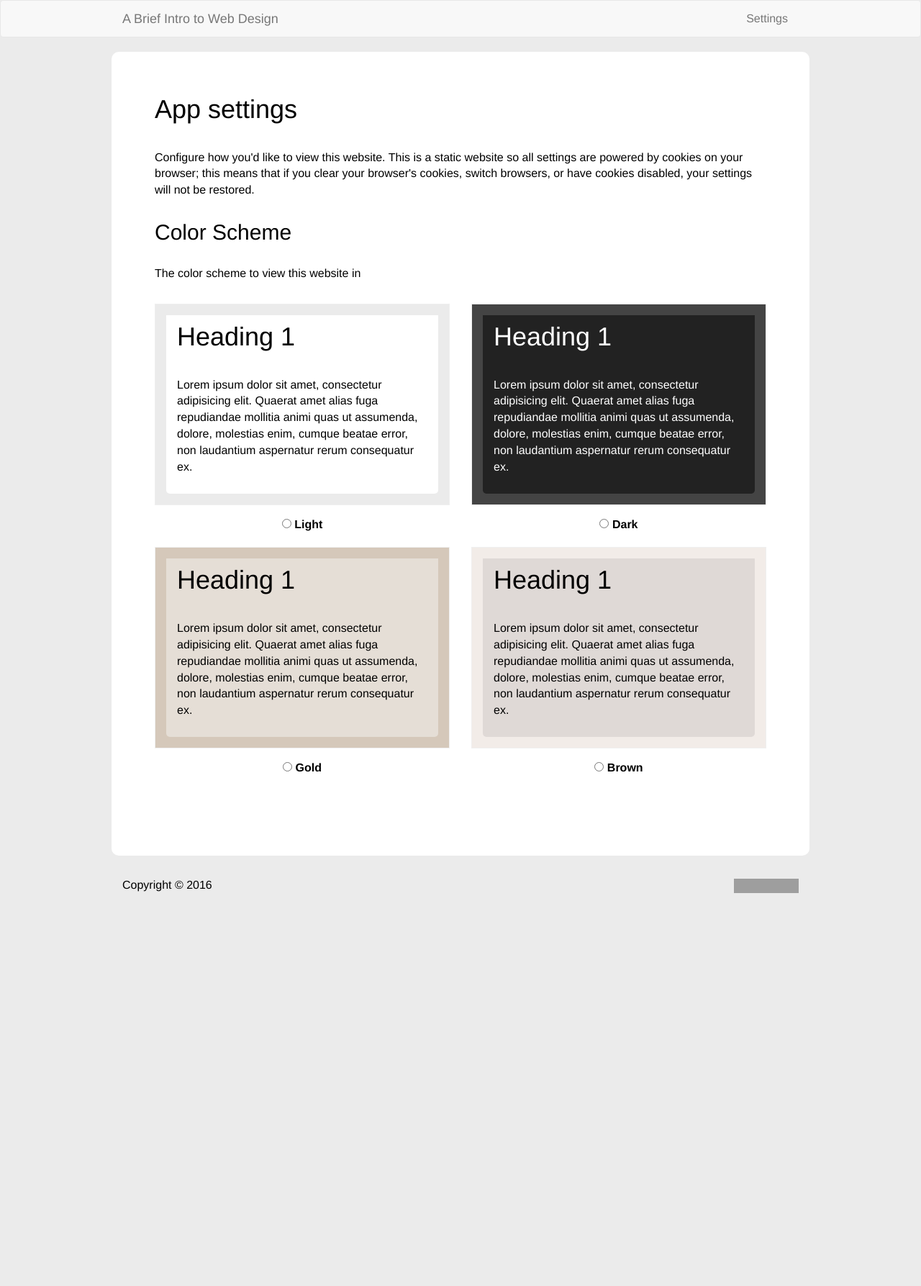
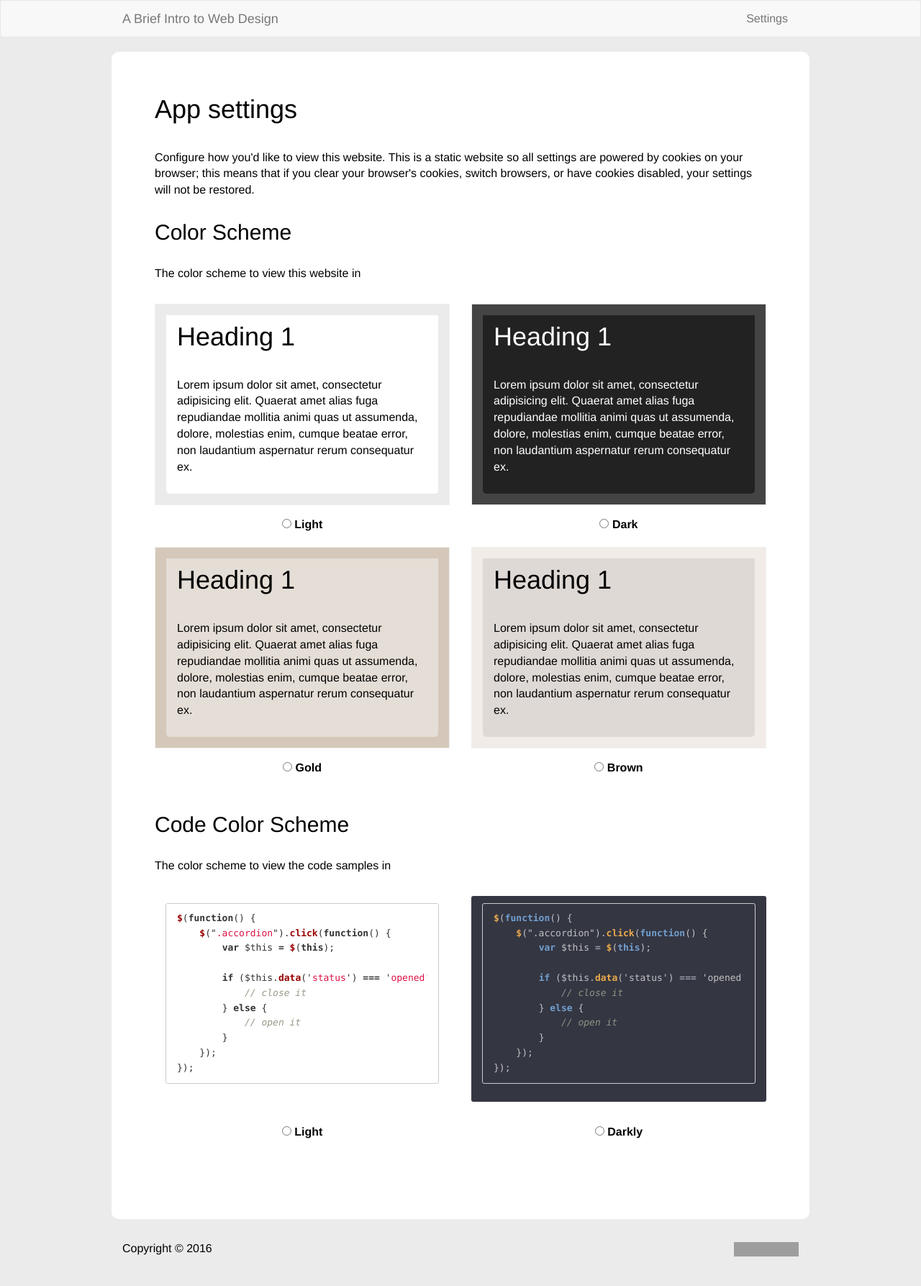
Before and after one commit to allejo/Intro-To-Web, a Jekyll site: the page built from settings.html, in a window 1280 px wide. Shown: the whole page at 72% size. Built offline with Jekyll 4.4.1, drawn with Linux system fonts in a browser that asks for light colours; nearby versions of some CDN libraries; comment, search, counter and statistics services are not loaded; before the commit the page ends 1282 px from its top, so only the background shows below that; grey boxes are pictures that could not be loaded.

Commit message:
Add support code color schemes

````diff
--- /dev/null
+++ b/_includes/partials/color-scheme-code.html
@@ -0,0 +1,26 @@
+{% capture samplecode %}
+```js
+$(function() {
+    $(".accordion").click(function() {
+        var $this = $(this);
+
+        if ($this.data('status') === 'opened') {
+            // close it
+        } else {
+            // open it
+        }
+    });
+});
+```
+{% endcapture %}
+
+<div class="col-md-6 code-local">
+    <div class="colorscheme__code code-{{ include.theme }}">
+        {{ samplecode | markdownify}}
+    </div>
+    <div class="colorscheme__options">
+        <label>
+            <input type="radio" name="codeColorScheme" value="{{ include.theme }}"> {{ include.theme | capitalize }}
+        </label>
+    </div>
+</div>
--- a/_includes/partials/color-scheme-preview.html
+++ b/_includes/partials/color-scheme-preview.html
@@ -7,7 +7,7 @@
     </div>
     <div class="colorscheme__options">
         <label>
-            <input type="radio" name="ui-colorscheme" value="{{ include.theme }}"> {{ include.theme | capitalize }}
+            <input type="radio" name="siteColorScheme" value="{{ include.theme }}"> {{ include.theme | capitalize }}
         </label>
     </div>
 </div>
--- a/_layouts/default.html
+++ b/_layouts/default.html
@@ -1,5 +1,5 @@
 <!DOCTYPE html>
-<html class="t-light">
+<html class="t-light code-light">
     {% include head.html %}
 
     <body>
--- a/_sass/code-editor/_main.scss
+++ b/_sass/code-editor/_main.scss
@@ -11,3 +11,11 @@ pre code {
     border: 1px dotted #D0D0D0;
     width: 100%;
 }
+
+.highlight {
+    border-radius: 3px;
+    overflow: auto;
+    padding: 10px 15px;
+    white-space: pre;
+    word-wrap: normal; // horizontal scrolling
+}
--- a/_sass/code-editor/_syntax-highlighting.scss
+++ /dev/null
@@ -1,71 +0,0 @@
-/**
- * Syntax highlighting styles
- */
-.highlight {
-    background: #fff;
-    margin-bottom: $spacing-unit / 2;
-
-    .highlighter-rouge & {
-      background: #eef;
-    }
-
-    .c     { color: #998; font-style: italic } // Comment
-    .err   { color: #a61717; background-color: #e3d2d2 } // Error
-    .k     { font-weight: bold } // Keyword
-    .o     { font-weight: bold } // Operator
-    .cm    { color: #998; font-style: italic } // Comment.Multiline
-    .cp    { color: #999; font-weight: bold } // Comment.Preproc
-    .c1    { color: #998; font-style: italic } // Comment.Single
-    .cs    { color: #999; font-weight: bold; font-style: italic } // Comment.Special
-    .gd    { color: #000; background-color: #fdd } // Generic.Deleted
-    .gd .x { color: #000; background-color: #faa } // Generic.Deleted.Specific
-    .ge    { font-style: italic } // Generic.Emph
-    .gr    { color: #a00 } // Generic.Error
-    .gh    { color: #999 } // Generic.Heading
-    .gi    { color: #000; background-color: #dfd } // Generic.Inserted
-    .gi .x { color: #000; background-color: #afa } // Generic.Inserted.Specific
-    .go    { color: #888 } // Generic.Output
-    .gp    { color: #555 } // Generic.Prompt
-    .gs    { font-weight: bold } // Generic.Strong
-    .gu    { color: #aaa } // Generic.Subheading
-    .gt    { color: #a00 } // Generic.Traceback
-    .kc    { font-weight: bold } // Keyword.Constant
-    .kd    { font-weight: bold } // Keyword.Declaration
-    .kp    { font-weight: bold } // Keyword.Pseudo
-    .kr    { font-weight: bold } // Keyword.Reserved
-    .kt    { color: #458; font-weight: bold } // Keyword.Type
-    .m     { color: #099 } // Literal.Number
-    .s     { color: #d14 } // Literal.String
-    .na    { color: #008080 } // Name.Attribute
-    .nb    { color: #0086B3 } // Name.Builtin
-    .nc    { color: #458; font-weight: bold } // Name.Class
-    .no    { color: #008080 } // Name.Constant
-    .ni    { color: #800080 } // Name.Entity
-    .ne    { color: #900; font-weight: bold } // Name.Exception
-    .nf    { color: #900; font-weight: bold } // Name.Function
-    .nn    { color: #555 } // Name.Namespace
-    .nt    { color: #000080 } // Name.Tag
-    .nv    { color: #008080 } // Name.Variable
-    .ow    { font-weight: bold } // Operator.Word
-    .w     { color: #bbb } // Text.Whitespace
-    .mf    { color: #099 } // Literal.Number.Float
-    .mh    { color: #099 } // Literal.Number.Hex
-    .mi    { color: #099 } // Literal.Number.Integer
-    .mo    { color: #099 } // Literal.Number.Oct
-    .sb    { color: #d14 } // Literal.String.Backtick
-    .sc    { color: #d14 } // Literal.String.Char
-    .sd    { color: #d14 } // Literal.String.Doc
-    .s2    { color: #d14 } // Literal.String.Double
-    .se    { color: #d14 } // Literal.String.Escape
-    .sh    { color: #d14 } // Literal.String.Heredoc
-    .si    { color: #d14 } // Literal.String.Interpol
-    .sx    { color: #d14 } // Literal.String.Other
-    .sr    { color: #009926 } // Literal.String.Regex
-    .s1    { color: #d14 } // Literal.String.Single
-    .ss    { color: #990073 } // Literal.String.Symbol
-    .bp    { color: #999 } // Name.Builtin.Pseudo
-    .vc    { color: #008080 } // Name.Variable.Class
-    .vg    { color: #008080 } // Name.Variable.Global
-    .vi    { color: #008080 } // Name.Variable.Instance
-    .il    { color: #099 } // Literal.Number.Integer.Long
-}
--- /dev/null
+++ b/_sass/code-editor/styles/_darkly.scss
@@ -0,0 +1,31 @@
+// Darkly Pygments Theme
+// (c) 2014 Sourcey
+// http://sourcey.com
+
+.code-darkly {
+    .highlight {
+        background: #343642;
+        color: #C1C2C3;
+
+        .hll { background-color: #ffc; }
+        .gd { color: #2e3436; background-color: #0e1416; }
+        .gr { color: #eeeeec; background-color: #c00; }
+        .gi { color: #babdb6; background-color: #1f2b2d; }
+        .go { color: #2c3032; background-color: #2c3032; }
+        .kt { color: #e3e7df; }
+        .ni { color: #888a85; }
+        .c, .cm, .c1, .cs { color: #8D9684; }
+        .err, .g, .l, .n, .x, .p, .ge,
+        .gp, .gs, .gt, .ld, .s, .nc, .nd,
+        .ne, .nl, .nn, .nx, .py, .ow, .w, .sb,
+        .sc, .sd, .s2, .se, .sh, .si, .sx, .sr,
+        .s1, .ss, .bp { color: #C1C2C3; }
+        .k, .kc, .kd, .kn, .kp, .kr,
+        .nt { color: #729fcf; }
+        .cp, .gh, .gu, .na, .nf { color: #E9A94B ; }
+        .m, .nb, .no, .mf, .mh, .mi, .mo,
+        .il { color: #8ae234; }
+        .o { color: #989DAA; }
+        .nv, .vc, .vg, .vi { color: #fff; }
+    }
+}
--- /dev/null
+++ b/_sass/code-editor/styles/_light.scss
@@ -0,0 +1,70 @@
+//  jekyll-new
+//  (c) 2014 jglovier
+//  https://github.com/jglovier/jekyll-new
+
+.code-light {
+    .highlight {
+        background: #fff;
+        margin-bottom: $spacing-unit / 2;
+
+        .c     { color: #998; font-style: italic } // Comment
+        .err   { color: #a61717; background-color: #e3d2d2 } // Error
+        .k     { font-weight: bold } // Keyword
+        .o     { font-weight: bold } // Operator
+        .cm    { color: #998; font-style: italic } // Comment.Multiline
+        .cp    { color: #999; font-weight: bold } // Comment.Preproc
+        .c1    { color: #998; font-style: italic } // Comment.Single
+        .cs    { color: #999; font-weight: bold; font-style: italic } // Comment.Special
+        .gd    { color: #000; background-color: #fdd } // Generic.Deleted
+        .gd .x { color: #000; background-color: #faa } // Generic.Deleted.Specific
+        .ge    { font-style: italic } // Generic.Emph
+        .gr    { color: #a00 } // Generic.Error
+        .gh    { color: #999 } // Generic.Heading
+        .gi    { color: #000; background-color: #dfd } // Generic.Inserted
+        .gi .x { color: #000; background-color: #afa } // Generic.Inserted.Specific
+        .go    { color: #888 } // Generic.Output
+        .gp    { color: #555 } // Generic.Prompt
+        .gs    { font-weight: bold } // Generic.Strong
+        .gu    { color: #aaa } // Generic.Subheading
+        .gt    { color: #a00 } // Generic.Traceback
+        .kc    { font-weight: bold } // Keyword.Constant
+        .kd    { font-weight: bold } // Keyword.Declaration
+        .kp    { font-weight: bold } // Keyword.Pseudo
+        .kr    { font-weight: bold } // Keyword.Reserved
+        .kt    { color: #458; font-weight: bold } // Keyword.Type
+        .m     { color: #099 } // Literal.Number
+        .s     { color: #d14 } // Literal.String
+        .na    { color: #008080 } // Name.Attribute
+        .nb    { color: #0086B3 } // Name.Builtin
+        .nc    { color: #458; font-weight: bold } // Name.Class
+        .no    { color: #008080 } // Name.Constant
+        .ni    { color: #800080 } // Name.Entity
+        .ne    { color: #900; font-weight: bold } // Name.Exception
+        .nf    { color: #900; font-weight: bold } // Name.Function
+        .nn    { color: #555 } // Name.Namespace
+        .nt    { color: #000080 } // Name.Tag
+        .nv    { color: #008080 } // Name.Variable
+        .ow    { font-weight: bold } // Operator.Word
+        .w     { color: #bbb } // Text.Whitespace
+        .mf    { color: #099 } // Literal.Number.Float
+        .mh    { color: #099 } // Literal.Number.Hex
+        .mi    { color: #099 } // Literal.Number.Integer
+        .mo    { color: #099 } // Literal.Number.Oct
+        .sb    { color: #d14 } // Literal.String.Backtick
+        .sc    { color: #d14 } // Literal.String.Char
+        .sd    { color: #d14 } // Literal.String.Doc
+        .s2    { color: #d14 } // Literal.String.Double
+        .se    { color: #d14 } // Literal.String.Escape
+        .sh    { color: #d14 } // Literal.String.Heredoc
+        .si    { color: #d14 } // Literal.String.Interpol
+        .sx    { color: #d14 } // Literal.String.Other
+        .sr    { color: #009926 } // Literal.String.Regex
+        .s1    { color: #d14 } // Literal.String.Single
+        .ss    { color: #990073 } // Literal.String.Symbol
+        .bp    { color: #999 } // Name.Builtin.Pseudo
+        .vc    { color: #008080 } // Name.Variable.Class
+        .vg    { color: #008080 } // Name.Variable.Global
+        .vi    { color: #008080 } // Name.Variable.Instance
+        .il    { color: #099 } // Literal.Number.Integer.Long
+    }
+}
--- a/css/main.scss
+++ b/css/main.scss
@@ -31,7 +31,8 @@ $breakpoints: (
 
 @import
     "code-editor/main",
-    "code-editor/syntax-highlighting"
+    "code-editor/styles/light",
+    "code-editor/styles/darkly"
 ;
 
 @import
--- a/js/footer.js
+++ b/js/footer.js
@@ -12,23 +12,27 @@ function makeRemoveClassHandler(regex) {
     }
 }
 
-$(function () {
-    var colorScheme = readCookie("colorscheme");
+function createSetting (form, cookieName, prefix, regex) {
+    var cookieValue = readCookie(cookieName);
 
-    if (colorScheme) {
-        $("html").removeClass(makeRemoveClassHandler(/^t-/));
-        $("html").addClass("t-" + colorScheme);
+    if (cookieValue) {
+        $("html").removeClass(makeRemoveClassHandler(regex));
+        $("html").addClass(prefix + "-" + cookieValue);
     }
 
-    $("#color-scheme input[value=" + colorScheme + "]").prop('checked', true);
+    $(form + " input[value=" + cookieValue + "]").prop('checked', true);
+    $(form).change(function () {
+        var $this = $(this);
+        var color = $this.find("[name=" + cookieName + "]:checked").val();
+
+        $("html").removeClass(makeRemoveClassHandler(regex));
+        $("html").addClass(prefix + "-" + color);
+
+        createCookie(cookieName, color);
+    });
+}
+
+$(function () {
+    createSetting("#site-color-scheme", "siteColorScheme", "t", /^t-/);
+    createSetting("#code-color-scheme", "codeColorScheme", "code", /^code-/);
 });
-
-$("#color-scheme").change(function () {
-    var $this = $(this);
-    var color = $this.find("[name=ui-colorscheme]:checked").val();
-
-    $("html").removeClass(makeRemoveClassHandler(/^t-/));
-    $("html").addClass("t-" + color);
-
-    createCookie("colorscheme", color);
-});
--- a/settings.html
+++ b/settings.html
@@ -21,11 +21,22 @@ title: Settings
 
         <p>The color scheme to view this website in</p>
 
-        <form id="color-scheme" class="row">
+        <form id="site-color-scheme" class="row">
             {% include partials/color-scheme-preview.html theme="light" %}
             {% include partials/color-scheme-preview.html theme="dark" %}
             {% include partials/color-scheme-preview.html theme="gold" %}
             {% include partials/color-scheme-preview.html theme="brown" %}
         </form>
     </section>
+
+    <section class="settings__codetheme">
+        <h2 class="no-anchor">Code Color Scheme</h2>
+
+        <p>The color scheme to view the code samples in</p>
+
+        <form id="code-color-scheme" class="row">
+            {% include partials/color-scheme-code.html theme="light" %}
+            {% include partials/color-scheme-code.html theme="darkly" %}
+        </form>
+    </section>
 </article>
````
